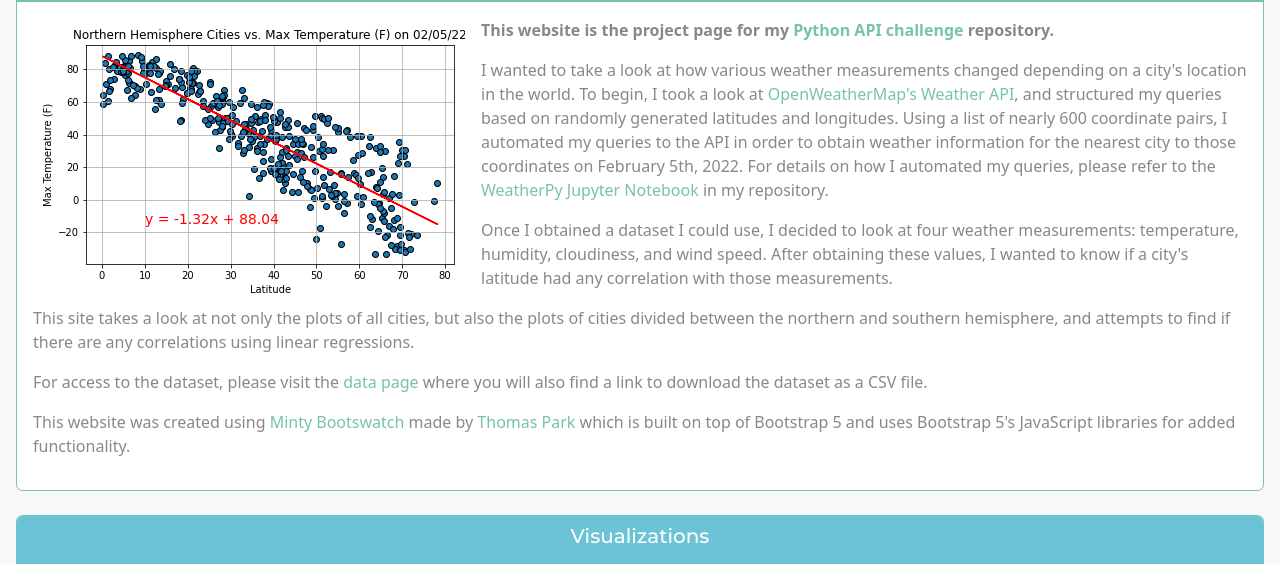
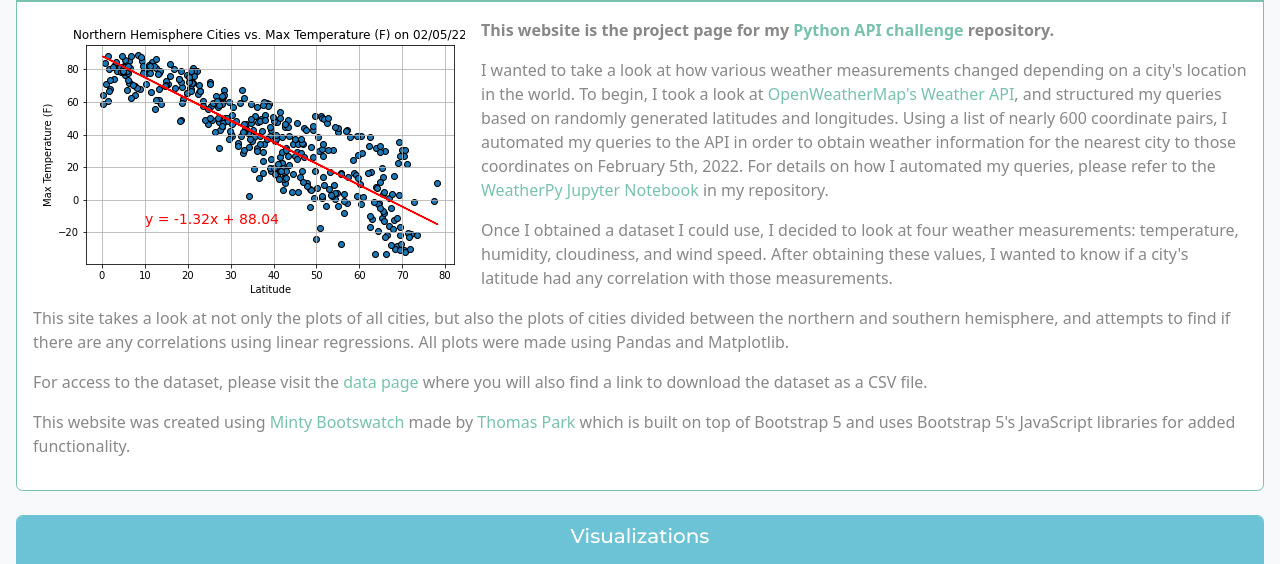
Before and after one commit to charlesphil/weatherpy, a plain HTML site: page index.html in a window 1280 px wide. Shown: the part 164-728 px from the top of the page. Drawn offline with nearby package versions, Linux system fonts and the light colour scheme.

Commit message:
Update index.html

```diff
--- a/index.html
+++ b/index.html
@@ -54,7 +54,7 @@
                         <p><strong>This website is the project page for my <a href="https://github.com/charlesphil/python-api-challenge" class="text-decoration-none">Python API challenge</a> repository.</strong></p>
                         <p>I wanted to take a look at how various weather measurements changed depending on a city's location in the world. To begin, I took a look at <a href="https://openweathermap.org/api" class="text-decoration-none">OpenWeatherMap's Weather API</a>, and structured my queries based on randomly generated latitudes and longitudes. Using a list of nearly 600 coordinate pairs, I automated my queries to the API in order to obtain weather information for the nearest city to those coordinates on February 5th, 2022. For details on how I automated my queries, please refer to the <a href="https://github.com/charlesphil/python-api-challenge/blob/main/WeatherPy/WeatherPy.ipynb" class="text-decoration-none">WeatherPy Jupyter Notebook</a> in my repository.</p>
                         <p>Once I obtained a dataset I could use, I decided to look at four weather measurements: temperature, humidity, cloudiness, and wind speed. After obtaining these values, I wanted to know if a city's latitude had any correlation with those measurements.</p>
-                        <p>This site takes a look at not only the plots of all cities, but also the plots of cities divided between the northern and southern hemisphere, and attempts to find if there are any correlations using linear regressions.</p>
+                        <p>This site takes a look at not only the plots of all cities, but also the plots of cities divided between the northern and southern hemisphere, and attempts to find if there are any correlations using linear regressions. All plots were made using Pandas and Matplotlib.</p>
                         <p>For access to the dataset, please visit the <a href="data/main.html" class="text-decoration-none">data page</a> where you will also find a link to download the dataset as a CSV file.</p>
                         <p>This website was created using  <a href="https://bootswatch.com/minty/" class="text-decoration-none">Minty Bootswatch</a> made by <a href="https://thomaspark.co/" class="text-decoration-none">Thomas Park</a> which is built on top of Bootstrap 5 and uses Bootstrap 5's JavaScript libraries for added functionality.</p>
                     </div>
```
